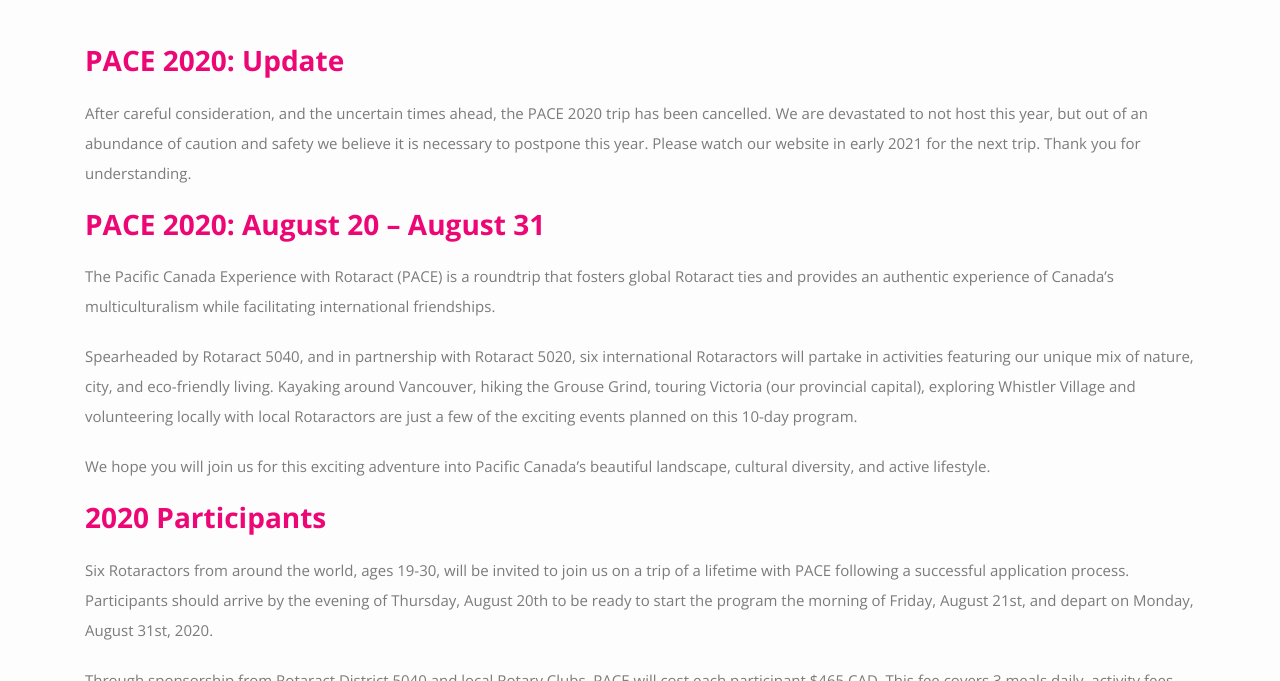
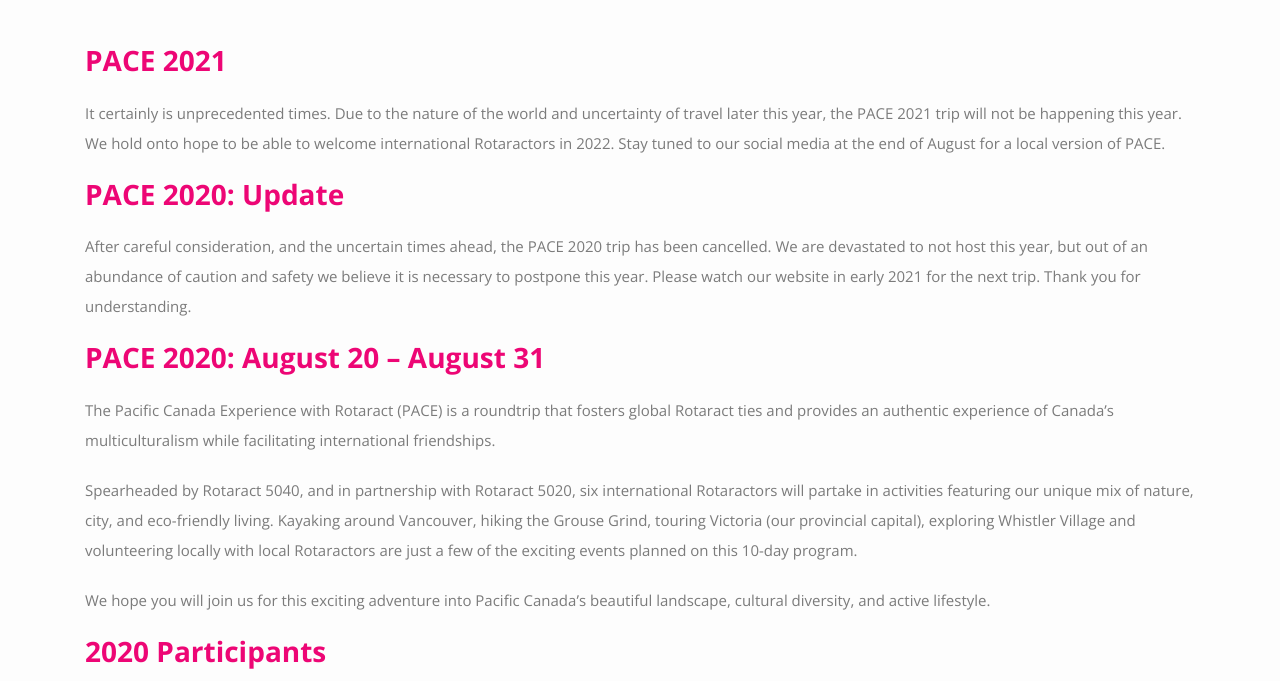
Before and after one commit to rotaract5040/rotaract5040.github.io, a Jekyll site: the page built from _pace/current_year.md, in a window 1280 px wide and 900 px high, scrolled down 457 px, cut to the strip 219-900 px from the top of the window. Built offline with Jekyll 4.4.1, drawn with Linux system fonts in a browser that asks for light colours; nearby versions of some CDN libraries; Markdown is read by kramdown in place of the engine named in the settings.

Commit message:
Update current_year.md

```diff
--- a/_pace/current_year.md
+++ b/_pace/current_year.md
@@ -5,6 +5,10 @@
 header_image: /assets/images/EY_2017-08-26_PACE-Trip_N0073.jpg
 header_image_description: Our 2017 PACE group in Victoria
 ---
+### PACE 2021
+
+It certainly is unprecedented times. Due to the nature of the world and uncertainty of travel later this year, the PACE 2021 trip will not be happening this year. We hold onto hope to be able to welcome international Rotaractors in 2022. Stay tuned to our social media at the end of August for a local version of PACE.
+
 
 ### PACE 2020: Update
 
```
